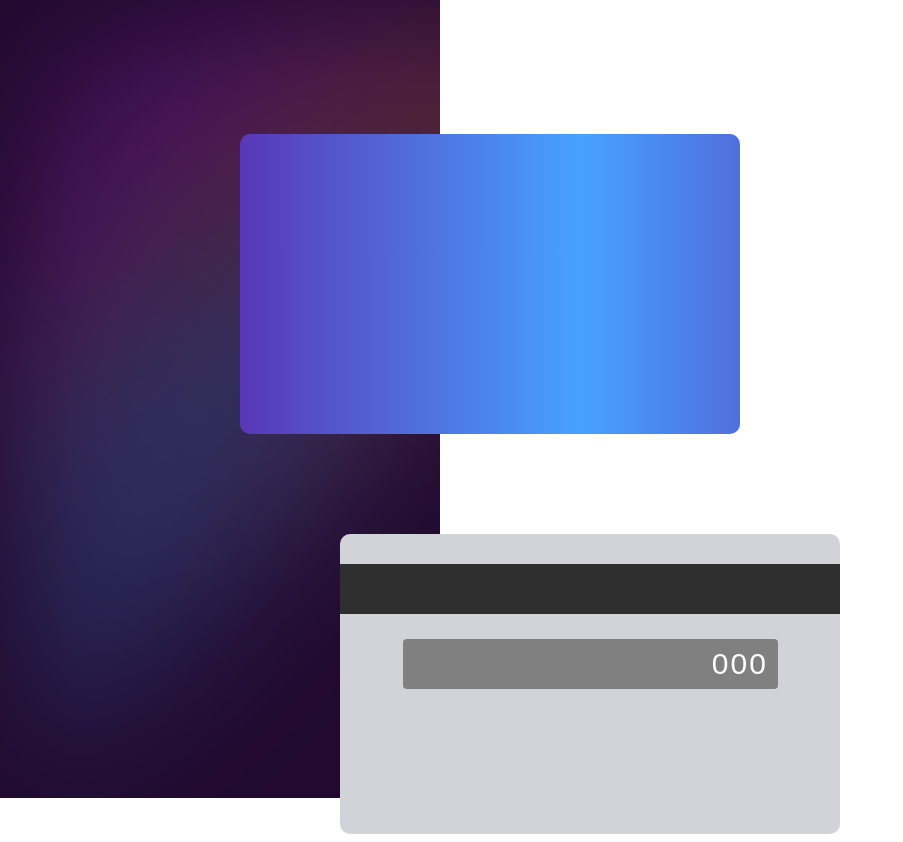
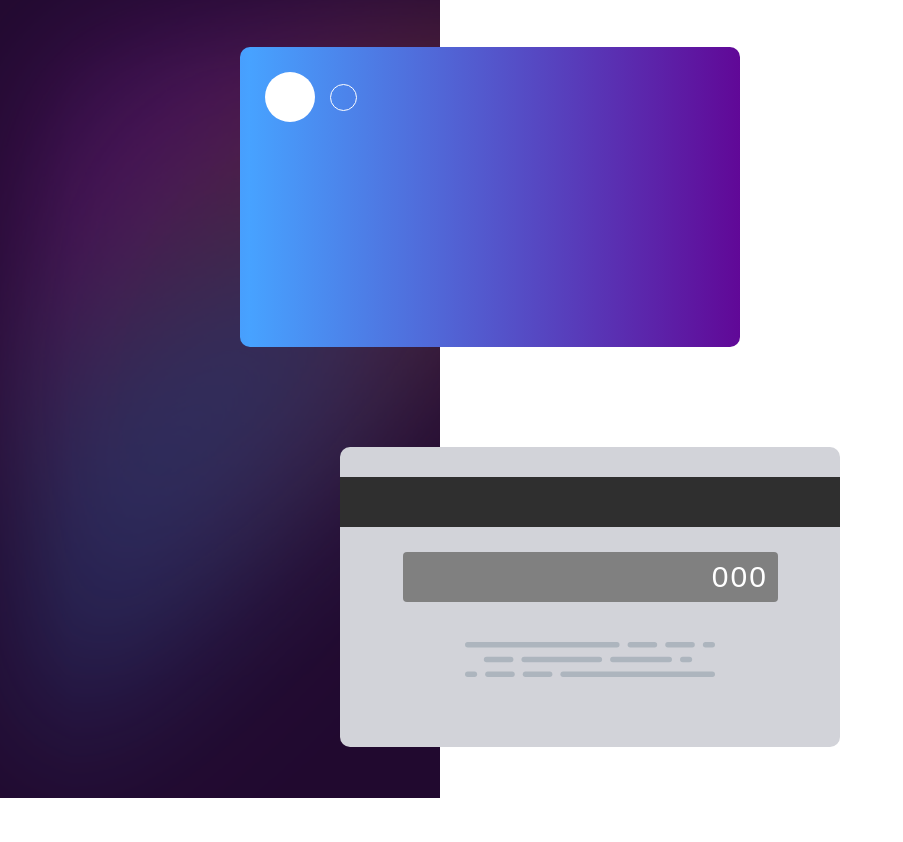
Before and after one commit to MasonBoom/Interactive-Card-Details-Form, a React (Create React App) app: page / in a window 1280 px wide. Shown: the whole page, without its empty margins (0-903 px from the left). After the commit the page ends 800 px from the top, so only its background shows below. Built offline with nearby package versions, Linux system fonts and the light colour scheme.

Commit message:
front card changes

```diff
--- a/src/App.js
+++ b/src/App.js
@@ -7,7 +7,10 @@ import {
   CardBack,
   CardSwipe,
   CvcSection,
-} from './app.styles'
+  CardBackImg,
+  WhiteCircle,
+} from './app.styles';
+import cardBackImg from './assets/cardBack.svg';
 
 function App() {
   return (
@@ -17,13 +20,16 @@ function App() {
       </ColoredBackground>
       <CardDiv>
         <CardFront>
-
+          <WhiteCircle>
+            <WhiteCircle className="transparentcircle"></WhiteCircle>
+          </WhiteCircle>
         </CardFront>
         <CardBack>
           <CardSwipe />
           <CvcSection>
             <span>000</span>
           </CvcSection>
+          <CardBackImg src={cardBackImg} alt="Back of card image writing" />
         </CardBack>
       </CardDiv>
     </AppContainer>
--- a/src/app.styles.js
+++ b/src/app.styles.js
@@ -30,19 +30,38 @@ export const ColoredBackground = styled.div`
 `;
 
 export const CardDiv = styled.section`
-    margin-top: 10%;
-    margin-left: -25vh;
+    margin: auto -25vh;
     width: 600px;
     height: 700px;
 `;
 
 export const CardFront = styled.div`
-    background-image: linear-gradient(90deg, #47A2FF, #610595, #47A2FF, #610595);
+    background: linear-gradient(90deg, #47A2FF, #610595, #47A2FF, #610595);
     border-radius: 10px;
     width: 500px;
-    height: 300px;
-    animation: ${gradientMovement} 3s linear infinite;
+    height: 275px;
+    animation: ${gradientMovement} 2s linear infinite;
     background-size: 300% 100%;
+    padding-top: 25px;
+    display: flex;
+    flex-direction: column;
+`;
+
+export const WhiteCircle = styled.div`
+    background: white;
+    border-radius: 50%;
+    width: 50px;
+    height: 50px;
+    margin-left: 25px;
+
+    &.transparentcircle {
+        background: transparent;
+        border: 1px solid white;
+        width: 25px;
+        height: 25px;
+        margin-left: 65px;
+        margin-top: 12px;
+    }
 `;
 
 export const CardBack = styled.div`
@@ -80,3 +99,9 @@ export const CvcSection = styled.div`
         margin-top: 8px;
     }
 `;
+
+export const CardBackImg = styled.img`
+    width: 50%;
+    display: block;
+    margin: 40px auto;
+`;
```
Also changed, not shown: src/assets/cardBack.svg (added).
